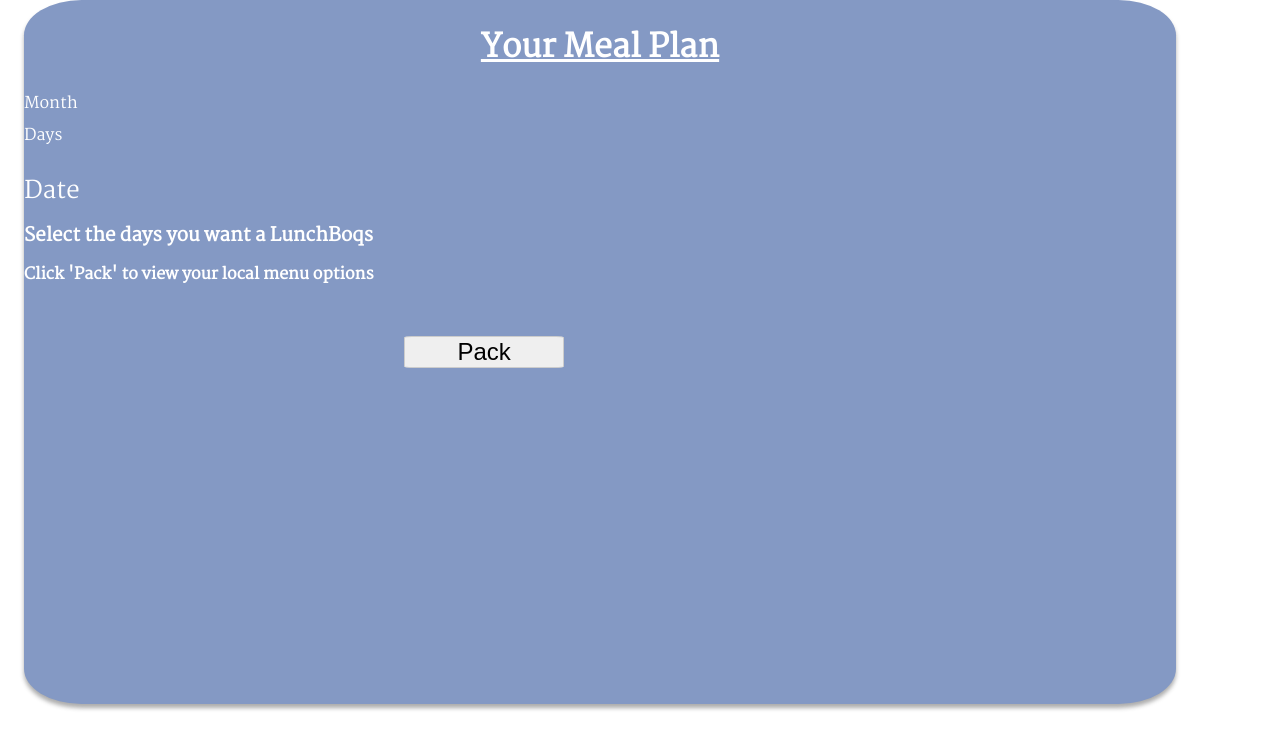
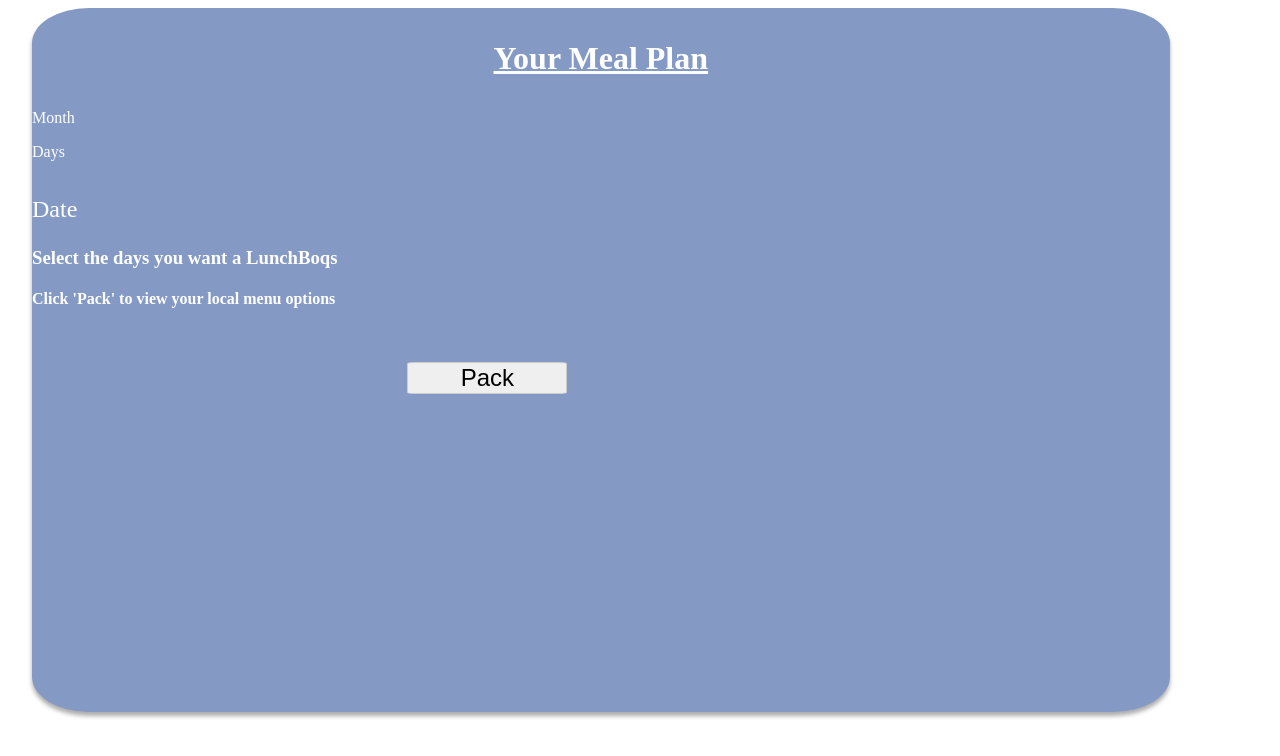
Before and after one commit to PerseusRipple/lunch-boqs, a React (Create React App) app: page /1 in a window 1280 px wide. Shown: the top 756 px of the page. Built offline with nearby package versions, Linux system fonts and the light colour scheme.

Commit message:
did not change

```diff
--- a/src/index.css
+++ b/src/index.css
@@ -1,4 +1,4 @@
-:root {
+root {
   font: 16px / 1 sans-serif;
   font-family: 'Titillium Web', sans-serif;
   font-family: 'Raleway', sans-serif;
@@ -11,7 +11,7 @@ html {
   height: 100%;
 }
 
-body {
+bo:dy {
   margin: 0;
   min-height: 100%;
 }
```
